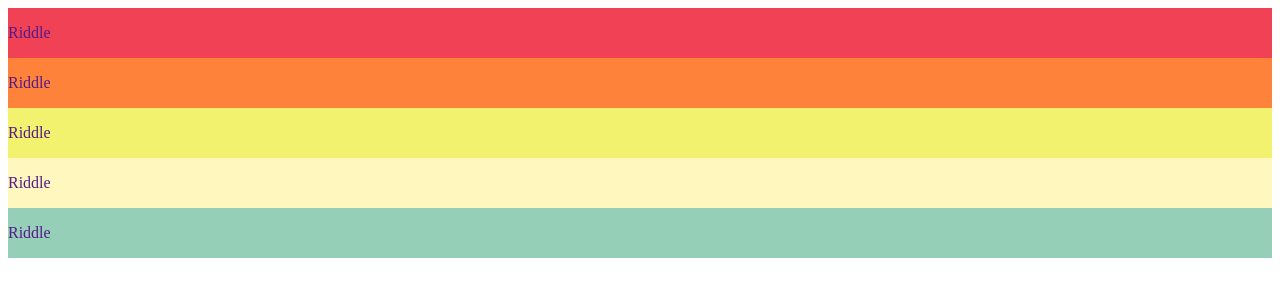
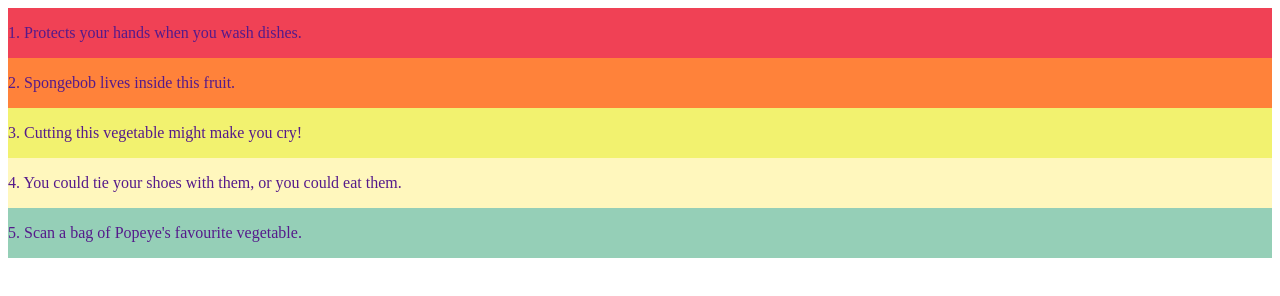
Before and after one commit to dlu306090/MarketChase, a plain HTML site: page www/mainpage.html in a window 1280 px wide. Drawn offline with Linux system fonts and the light colour scheme.

Commit message:
Main page description + font

```diff
--- a/www/mainpage.html
+++ b/www/mainpage.html
@@ -5,27 +5,27 @@
 <body>
 	<a href="">
     	<div id= "div1">
-        	<p> Riddle </p>
+        	<p> 1. Protects your hands when you wash dishes. </p>
     	</div>
 	</a>
 	<a href="">
 	    <div id= "div2">
-    	    <p> Riddle </p>
+    	    <p> 2. Spongebob lives inside this fruit. </p>
 	    </div>
 	</a>
 	<a href="">
 	    <div id= "div3">
-	        <p> Riddle </p>
+	        <p> 3. Cutting this vegetable might make you cry! </p>
 	    </div>
     </a>
 	<a href="">
 	    <div id= "div4">
-	        <p> Riddle </p>
+	        <p> 4. You could tie your shoes with them, or you could eat them. </p>
 	    </div>
 	</a>
 	<a href="">
 	    <div id= "div5">
-    	    <p> Riddle </p>
+    	    <p> 5. Scan a bag of Popeye's favourite vegetable. </p>
     	</div>
     </a>
 </body>
```
Also changed, not shown: www/font/GillSans-SemiBold.ttf (added).
